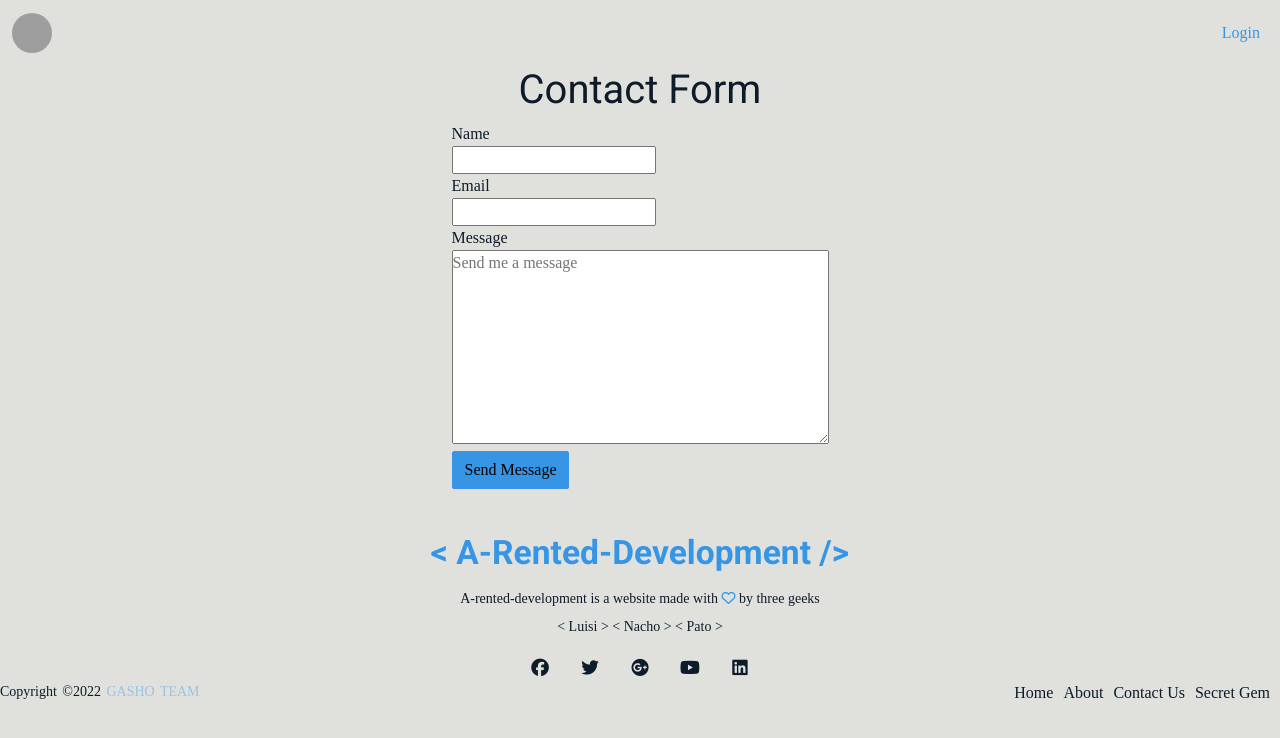
After one commit to Blarsamio/rbnb, a Rails app: template app/views/contacts/new.html.erb in a window 1280 px wide. The commit adds this page. Shown: the top 738 px of the page. Run offline with Rails 7, Linux system fonts and the light colour scheme; the template is opened without the code that fills it, so the values that code supplies are empty; style sheets or scripts are compiled from the project's sources; parts of the project's set-up code (start-up, migrations or seed data) failed here and were passed over; some libraries are stand-ins or nearby versions; some web fonts are replaced; grey boxes are pictures that could not be loaded.

Commit message:
Fixed contact forms

```diff
--- a/app/assets/stylesheets/application.scss
+++ b/app/assets/stylesheets/application.scss
@@ -18,6 +18,7 @@
 // @import "https://cdnjs.cloudflare.com/ajax/libs/jquery/3.2.1/jquery.min.js";
 @import "components/login";
 @import "components/sign_up";
+@import "pages/contact";
 
 
 .main-container{
--- /dev/null
+++ b/app/assets/stylesheets/pages/_contact.scss
@@ -0,0 +1,5 @@
+.mail-container {
+  display: flex;
+  align-items: center;
+  flex-direction: column;
+}
--- a/app/assets/stylesheets/pages/_index.scss
+++ b/app/assets/stylesheets/pages/_index.scss
@@ -1,3 +1,4 @@
 // Import page-specific CSS files here.
 @import "home";
 @import "show-dev";
+@import "contact";
--- a/app/javascript/packs/application.js
+++ b/app/javascript/packs/application.js
@@ -18,3 +18,4 @@ import "typed.js"
 //= require lib/typed
 //= require lib/typed-implementation
 require("packs/typed")
+window.$ = window.jQuery = require("jquery");
--- /dev/null
+++ b/app/views/contacts/create.html.erb
@@ -0,0 +1,5 @@
+<div class="mail-container">
+  <h1>Contact Form</h1>
+
+  <h3>Thank you for your message!</h3>
+</div>
--- /dev/null
+++ b/app/views/contacts/new.html.erb
@@ -0,0 +1,23 @@
+<div class="mail-container">
+  <h1>Contact Form</h1>
+  <%= form_for @contact do |f| %>
+    <div class="col-md-6">
+      <%= f.label :name %><br>
+      <%= f.text_field  :name, required: true, class: "contact-form-text-area" %><br>
+
+      <%= f.label :email %><br>
+      <%= f.text_field :email, required: true, class: "contact-form-text-area" %><br>
+
+      <%= f.label :message %><br>
+      <%= f.text_area :message, rows: 8, cols: 40, required: true, class: "contact-form-text-area",
+            placeholder: "Send me a message"%><br>
+
+      <div class= "d-none">
+        <%= f.label :nickname %>
+        <%= f.text_field :nickname, :hint => 'Leave this field blank!' %>
+      </div>
+
+      <%= f.submit 'Send Message', class: 'btn btn-primary' %>
+    </div>
+  <% end %>
+</div>
--- a/app/views/shared/_footer.html.erb
+++ b/app/views/shared/_footer.html.erb
@@ -3,7 +3,6 @@
     <h3>< A-Rented-Development /></h3>
     <p>A-rented-development is a website made with <i class="far fa-heart"></i> by three geeks</p>
     <p>< Luisi > < Nacho > < Pato ></p>
-</div>
   <div class="logos">
      <ul class="socials">
       <li><a href="#"><i class="fab fa-facebook"></i></a></li>
@@ -13,14 +12,15 @@
       <li><a href="#"><i class="fab fa-linkedin"></i></a></li>
     </ul>
   </div>
+</div>
   <div class="footer-bottom">
     <p>Copyright ©2022 <span class='team'>Gasho Team</span></p>
   </div>
   <div class="footer-menu">
     <ul class="f-menu">
-        <li><a href="home">Home</a></li>
+        <li><%= link_to '/home' do %> Home <% end %></li>
         <li><a href="https://pbs.twimg.com/profile_images/1220073059467583496/y2rLoig5_400x400.jpg">About</a></li>
-        <li><a href="contact">Contact</a></li>
+        <li><%= link_to new_contact_path do %> Contact Us <% end %></li>
         <li><a href="https://www.youtube.com/watch?v=dQw4w9WgXcQ">Secret Gem</a></li>
     </ul>
   </div>
--- a/app/views/shared/_navbar.html.erb
+++ b/app/views/shared/_navbar.html.erb
@@ -1,6 +1,6 @@
 <div class="navbar navbar-expand-sm navbar-lewagon">
   <div class="container-fluid">
-    <%= link_to "home", class: "navbar-brand" do %>
+    <%= link_to "/home", class: "navbar-brand" do %>
       <%= image_tag "https://i.pinimg.com/originals/bc/ce/f3/bccef3acf376bba141d56eb0d8fcfc09.jpg" %>
     <% end %>
 
--- a/config/environments/development.rb
+++ b/config/environments/development.rb
@@ -73,4 +73,8 @@ Rails.application.configure do
 
   # Uncomment if you wish to allow Action Cable access from any origin.
   # config.action_cable.disable_request_forgery_protection = true
+
+  config.action_mailer.delivery_method = :smtp
+  config.action_mailer.smtp_settings = { :address => '127.0.0.1', :port => 1025 }
+  config.action_mailer.raise_delivery_errors = false
 end
--- a/config/routes.rb
+++ b/config/routes.rb
@@ -1,12 +1,12 @@
 Rails.application.routes.draw do
   devise_for :users
-  get "/home", to: 'pages#home'
-  get "/contact", to: 'pages#contact'
   root to: 'pages#home'
+  get 'home', to: 'pages#home'
   resources :developers, only: %i[create index new show] do
     resources :bookings, only: :create
   end
   resources :bookings, only: %i[index destroy]
   get 'bookings/:id/accept', to: 'bookings#accept', as: 'accept'
+  resources :contacts, only: %i[create new]
   # For details on the DSL available within this file, see https://guides.rubyonrails.org/routing.html
 end
--- a/package.json
+++ b/package.json
@@ -8,6 +8,7 @@
     "@rails/ujs": "^6.0.0",
     "@rails/webpacker": "5.4.3",
     "bootstrap": "^5.1.3",
+    "jquery": "^3.6.0",
     "stimulus": "^3.0.1",
     "turbolinks": "^5.2.0",
     "typed.js": "^2.0.12",
```
Also changed, not shown: app/controllers/contacts_controller.rb (added, +16 -0 lines), app/models/contact.rb (added, +17 -0 lines), test/controllers/contacts_controller_test.rb (added, +7 -0 lines), Gemfile, Gemfile.lock, app/views/pages/contact.html.erb (deleted), 1 other file.
